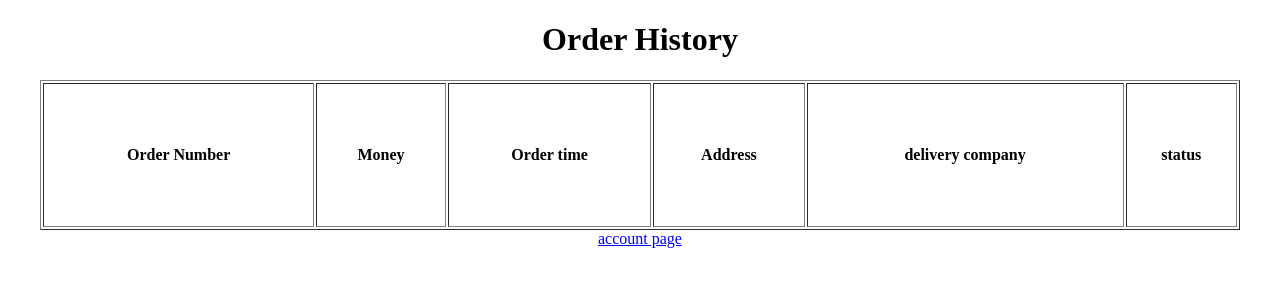
After one commit to CSC322TeamE/online-computer-store-project, a Django app: page /viewOrder/ in a window 1280 px wide. The commit adds this page. Shown: the top 300 px of the page. Run offline with Django 3.2, Linux system fonts and the light colour scheme; data comes from the database, SQL or seed files in the repository; both versions use the stored data as it was after the commit; lists and menus that the app fills with data are empty.

Commit message:
add the transaction table and order table (not complete)
add the transaction table and order table.     ## Do not know how to acess data from another table

```diff
--- /dev/null
+++ b/onlineComputerStoreProject/onlineComputerStore/templates/viewOrder.html
@@ -0,0 +1,36 @@
+<!DOCTYPE html>
+<html lang="en">
+<head>
+    <meta charset="UTF-8">
+    <title>View Order</title>
+</head>
+<body>
+ <h1 style="text-align: center"> Order History</h1>
+
+    <table align="center" border="1" width="1200" height="150">
+        <tr>
+            <th>Order Number</th>
+            <th>Money</th>
+            <th>Order time</th>
+            <th>Address</th>
+            <th>delivery company</th>
+            <th>status</th>
+        </tr>
+
+        {% for data in data  %}
+
+        <tr align="center">
+            <td>{{ data.order_number }}</td>
+            <td> money </td>
+            <td>time</td>
+            <td>{{ data.address }}</td>
+            <td>{{ data.delivery_company }}</td>
+            <td>{{ data.status }}</td>
+        </tr>
+        {% endfor %}
+
+    </table>
+
+ <a  style="display: block; text-align: center;" href="/account">account page</a>
+</body>
+</html>
--- a/onlineComputerStoreProject/onlineComputerStore/views.py
+++ b/onlineComputerStoreProject/onlineComputerStore/views.py
@@ -312,6 +312,19 @@ def tabooList(request):
     context = {'taboolist': wordset}
     return render(request, 'tabooList.html', context)
 
+def transaction(request):
+
+    data = Transaction.objects.filter(customer_id=request.user.id)
+
+    return render(request, 'transaction.html', context={'data': data})
+
+def viewOrder (request):
+
+
+    data = Order.objects.filter(customer_id=request.user.id)
+    ## Do not know how to acess data from another table
+    return render(request, 'viewOrder.html', context={'data': data})
+
 
 def changePassword(request):  ## do not have any functionality
     return render(request, 'changePassword.html')
--- a/onlineComputerStoreProject/onlineComputerStoreProject/urls.py
+++ b/onlineComputerStoreProject/onlineComputerStoreProject/urls.py
@@ -37,5 +37,7 @@ urlpatterns = [
     path('delivery/', views.delivery),
     path('purchaseConfirm/<slug:url_slug>', views.purchaseConfirm),
     path('taboolist/', views.tabooList),
+    path('transaction/', views.transaction),
+    path('viewOrder/', views.viewOrder),
     path('changePassword/', views.changePassword)
 ] + static(settings.MEDIA_URL, document_root=settings.MEDIA_ROOT)
```
Also changed, not shown: onlineComputerStoreProject/onlineComputerStore/templates/customer.html (+8 -0 lines), onlineComputerStoreProject/onlineComputerStore/templates/transaction.html (added, +33 -0 lines), onlineComputerStoreProject/db.sqlite3, onlineComputerStoreProject/media/img/item_img/6411488_sd.webp (added), onlineComputerStoreProject/media/img/item_img/shopping.png (added).
